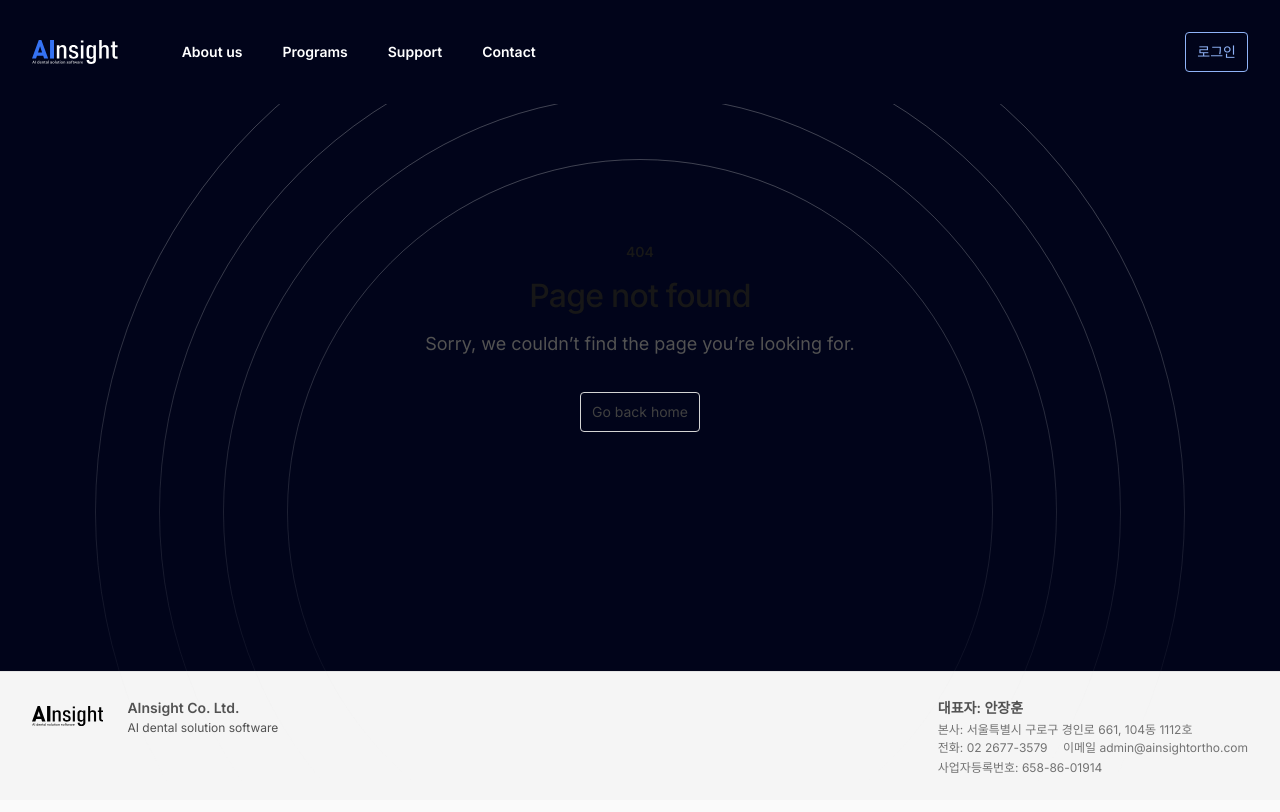
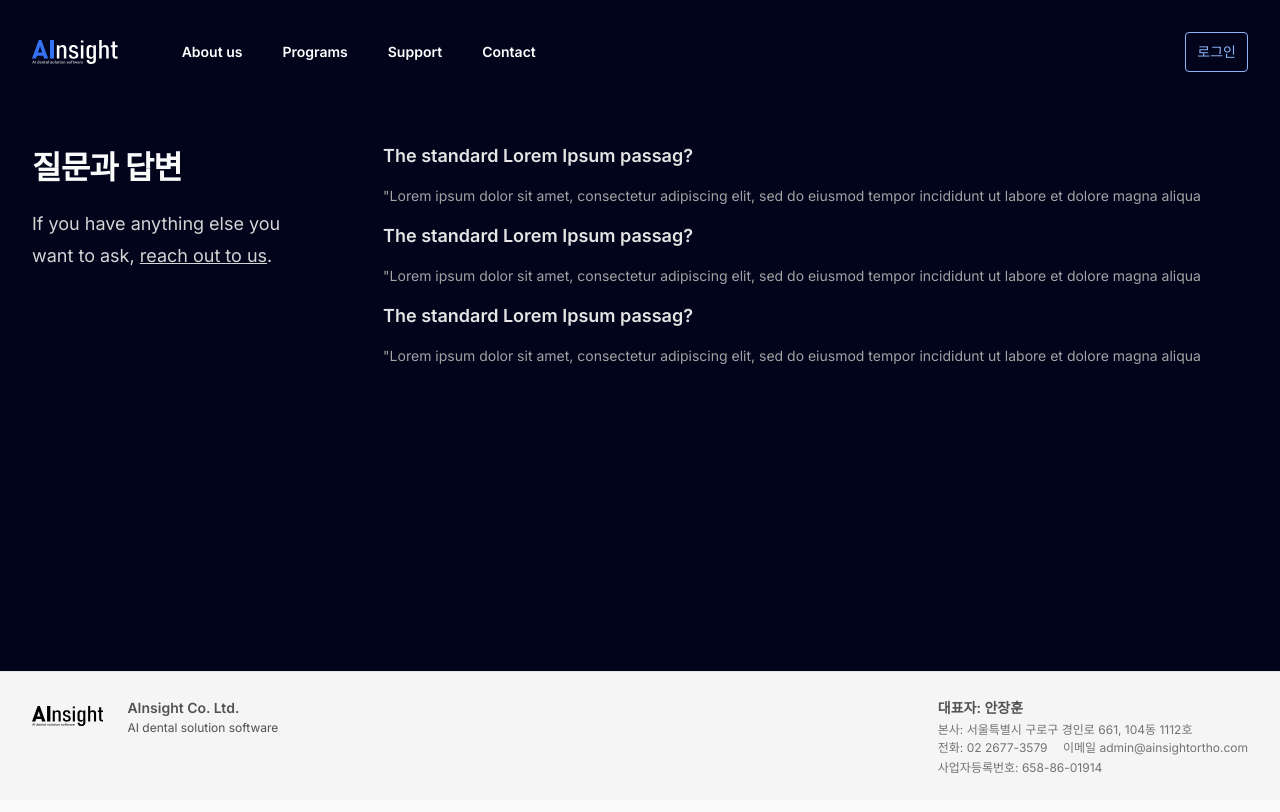
Before and after one commit to AInsightrnd/web, a Next.js app: page /faqs in a window 1280 px wide. Before the commit this address had no page. Shown: the top 812 px of the page. Built offline with nearby package versions, Linux system fonts and the light colour scheme.

Commit message:
faq page edited

```diff
--- /dev/null
+++ b/src/app/(main)/faqs/page.tsx
@@ -0,0 +1,13 @@
+import { Faqs } from "../../../components/Faqs";
+
+
+  export default function Home() {
+
+
+    return (
+      <>
+
+  <Faqs />
+      </>
+    )
+  }
--- a/src/components/Faqs.tsx
+++ b/src/components/Faqs.tsx
@@ -1,6 +1,8 @@
 import { Container } from '@/components/Container'
 
 const faqs = [
+
+
   [
     {
       question: 'The standard Lorem Ipsum passag?',
@@ -18,40 +20,7 @@ const faqs = [
         '"Lorem ipsum dolor sit amet, consectetur adipiscing elit, sed do eiusmod tempor incididunt ut labore et dolore magna aliqua',
     },
   ],
-  [
-    {
-      question: 'The standard Lorem Ipsum passag?',
-      answer:
-        '"Lorem ipsum dolor sit amet, consectetur adipiscing elit, sed do eiusmod tempor incididunt ut labore et dolore magna aliqua',
-    },
-    {
-      question: 'The standard Lorem Ipsum passag?',
-      answer:
-        '"Lorem ipsum dolor sit amet, consectetur adipiscing elit, sed do eiusmod tempor incididunt ut labore et dolore magna aliqua',
-    },
-    {
-      question: 'The standard Lorem Ipsum passag?',
-      answer:
-        '"Lorem ipsum dolor sit amet, consectetur adipiscing elit, sed do eiusmod tempor incididunt ut labore et dolore magna aliqua',
-    },
-  ],
-  [
-    {
-      question: 'The standard Lorem Ipsum passag?',
-      answer:
-        '"Lorem ipsum dolor sit amet, consectetur adipiscing elit, sed do eiusmod tempor incididunt ut labore et dolore magna aliqua',
-    },
-    {
-      question: 'The standard Lorem Ipsum passag?',
-      answer:
-        '"Lorem ipsum dolor sit amet, consectetur adipiscing elit, sed do eiusmod tempor incididunt ut labore et dolore magna aliqua',
-    },
-    {
-      question: 'The standard Lorem Ipsum passag?',
-      answer:
-        '"Lorem ipsum dolor sit amet, consectetur adipiscing elit, sed do eiusmod tempor incididunt ut labore et dolore magna aliqua',
-    },
-  ],
+
 ]
 
 export function Faqs() {
@@ -59,21 +28,21 @@ export function Faqs() {
     <section
       id="faqs"
       aria-labelledby="faqs-title"
-      className="border-t border-gray-200 py-20 sm:py-32"
+      className="grid max-w-2xl grid-cols-1 items-start gap-x-8 gap-y-10 py-24 sm:px-6 sm:py-32 sm:mx-auto
+        lg:max-w-7xl lg:px-8 lg:grid-cols-4 lg:mx-0"
     >
-      <Container>
-        <div className="mx-auto max-w-2xl lg:mx-0">
+      <div className="select-none grid lg:grid-cols-1 gap-y-2 sm:grid-cols-1 sm:gap-y-46 lg:gap-x-4 items-start">
           <h2
             id="faqs-title"
-            className="text-3xl font-medium tracking-tight text-gray-900"
+            className="text-3xl font-bold tracking-tight text-gray-50"
           >
-            Frequently asked questions
+            질문과 답변
           </h2>
-          <p className="mt-2 text-lg text-gray-600">
+          <p className="mt-2 text-lg text-gray-300">
             If you have anything else you want to ask,{' '}
             <a
               href="mailto:info@example.com"
-              className="text-gray-900 underline"
+              className="text-gray-300 underline"
             >
               reach out to us
             </a>
@@ -82,24 +51,26 @@ export function Faqs() {
         </div>
         <ul
           role="list"
-          className="mx-auto mt-16 grid max-w-2xl grid-cols-1 gap-8 sm:mt-20 lg:max-w-none lg:grid-cols-3"
-        >
+          className="sm:col-span-full lg:col-span-3 gap-4 sm:gap-6 lg:gap-8 overscroll-y-contain
+          overflow-auto max-h-[calc(theme('dvh.1')*0.6] ">
+
           {faqs.map((column, columnIndex) => (
-            <li key={columnIndex}>
-              <ul role="list" className="space-y-10">
+
+              <ul role="list" className="flex justify-center max-w-4xl flex grid cols-1 gap-y-4">
                 {column.map((faq, faqIndex) => (
-                  <li key={faqIndex}>
-                    <h3 className="text-lg font-semibold leading-6 text-gray-900">
+                  <li key={faqIndex}
+                  classname="gap-y-2  justify-items-start rounded-lg bg-gray-800">
+                    <h3 className="text-lg font-semibold leading-6 text-gray-200 ">
                       {faq.question}
                     </h3>
-                    <p className="mt-4 text-sm text-gray-700">{faq.answer}</p>
+                    <p className="mt-4 text-sm text-gray-400 ">{faq.answer}</p>
                   </li>
                 ))}
               </ul>
-            </li>
+
           ))}
         </ul>
-      </Container>
+
     </section>
   )
 }
--- a/src/components/NavLinks.tsx
+++ b/src/components/NavLinks.tsx
@@ -53,7 +53,7 @@ export function NavLinks({dark}: {dark?: boolean}) {
       label: 'Contact',
       dropdownItems: [
         { label: 'Contact Us', href: '/contact' },
-        { label: 'FAQ', disable: true },
+        { label: 'FAQs', href: '/faqs' },
       ],
     },
   ];
```
